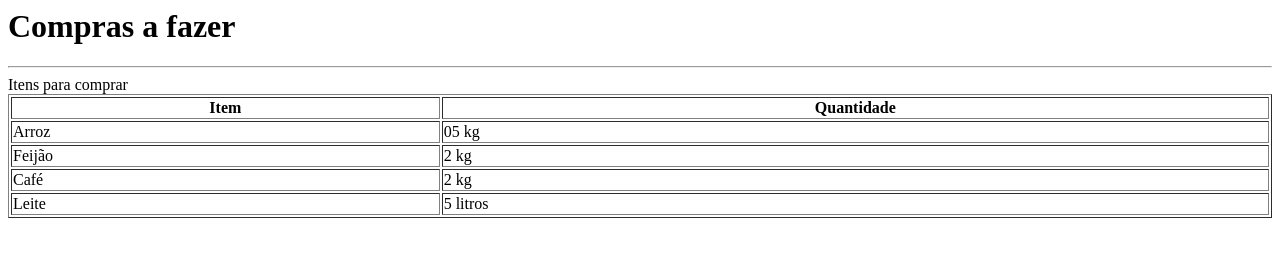
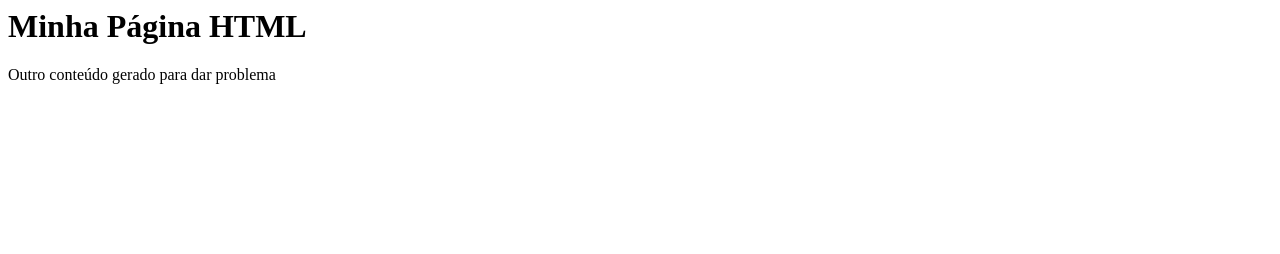
Before and after one commit to Joao92juninho/Junior_No_Itau, a plain HTML site: page Index.html in a window 1280 px wide. Drawn offline with Linux system fonts and the light colour scheme.

Commit message:
Outro commit, desta vez em Master

```diff
--- a/Index.html
+++ b/Index.html
@@ -1,33 +1,6 @@
 <html>
-	<head>
-		<title>.: My Initial Page :.</title>
-	</head>
 	<body>
-		<h1> Compras a fazer </h1>
-		<hr/>
-		Itens para comprar
-
-		<table border="1" width=100%>
-			<tr>
-				<th>Item</th>
-				<th>Quantidade</th>
-			</tr>
-			<tr>
-				<td>Arroz</td>
-				<td>05 kg</td>
-			</tr>
-			<tr>
-				<td>Feijão</td>
-				<td>2 kg</td>
-			</tr>
-			<tr>
-				<td>Café</td>
-				<td>2 kg</td>
-			</tr>
-			<tr>
-				<td>Leite</td>
-				<td>5 litros</td>
-			</tr>
-		</table>
+		<h1>Minha Página HTML</h1>
+		<p>Outro conteúdo gerado para dar problema</p>
 	</body>
 </html>
```
